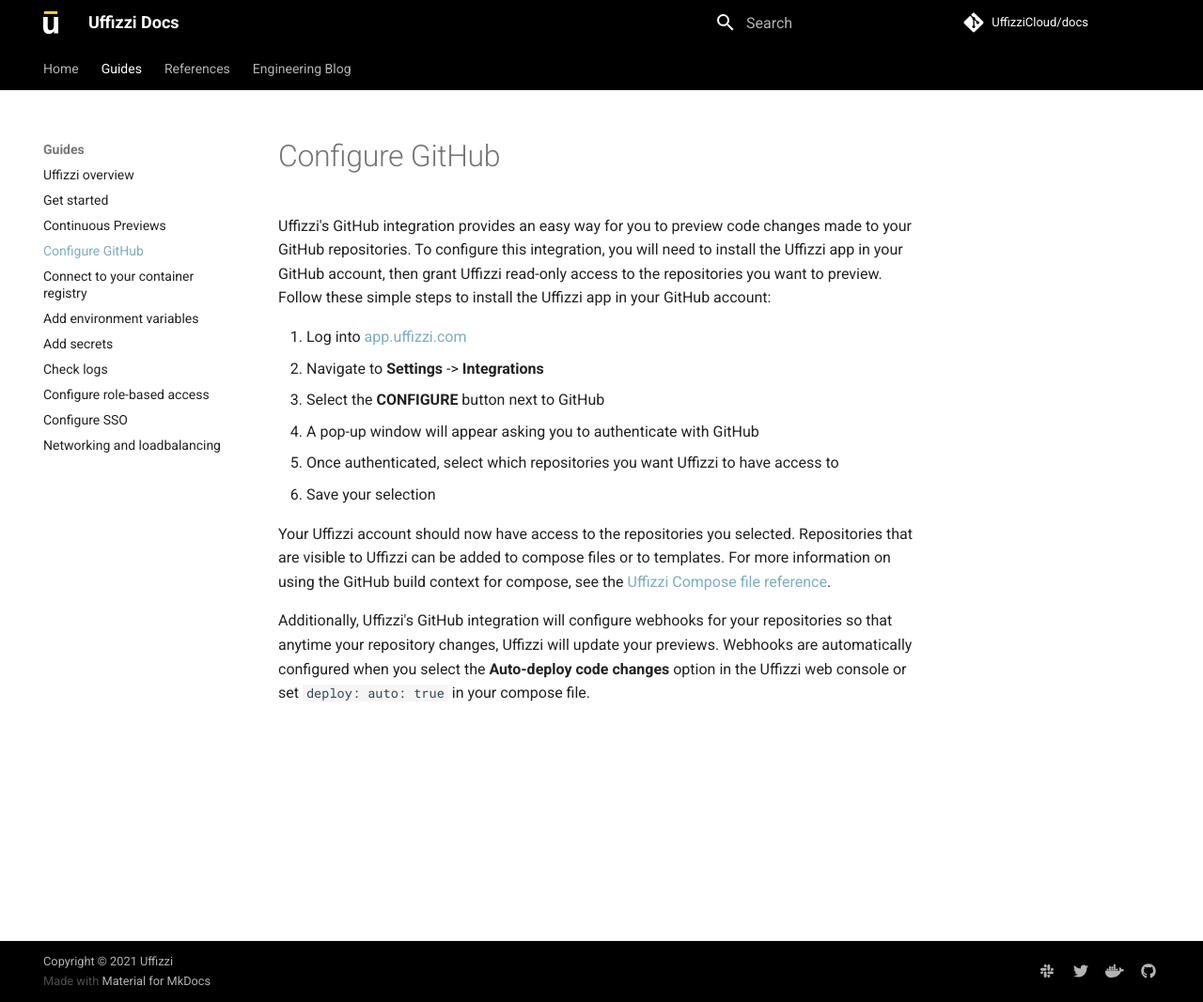
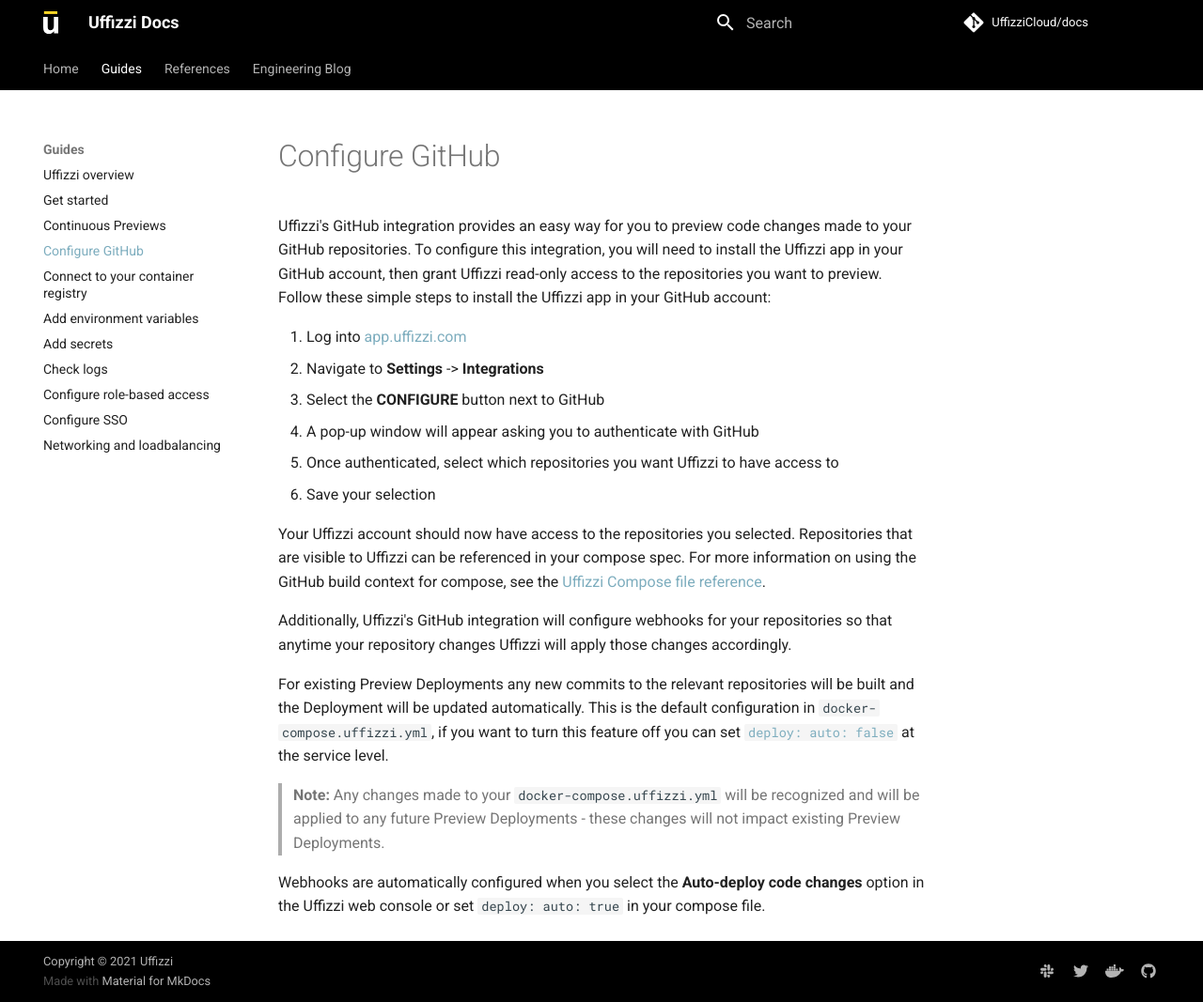
Before and after one commit to UffizziCloud/docs, an MkDocs documentation site: the page built from docs/guides/git-integrations.md, in a window 1280 px wide and 1067 px high. Shown: the whole window at 94% size. Built offline with MkDocs 1.6.1 and Material for MkDocs 9.7.7, drawn with Linux system fonts in a browser that asks for light colours; comment, search, counter and statistics services are not loaded.

Commit message:
Update git-integrations.md

```diff
--- a/docs/guides/git-integrations.md
+++ b/docs/guides/git-integrations.md
@@ -7,6 +7,12 @@
 5. Once authenticated, select which repositories you want Uffizzi to have access to
 6. Save your selection
 
-Your Uffizzi account should now have access to the repositories you selected. Repositories that are visible to Uffizzi can be added to compose files or to templates. For more information on using the GitHub build context for compose, see the [Uffizzi Compose file reference](../references/compose-spec.md).
+Your Uffizzi account should now have access to the repositories you selected. Repositories that are visible to Uffizzi can be referenced in your compose spec. For more information on using the GitHub build context for compose, see the [Uffizzi Compose file reference](../references/compose-spec.md).
 
-Additionally, Uffizzi's GitHub integration will configure webhooks for your repositories so that anytime your repository changes, Uffizzi will update your previews. Webhooks are automatically configured when you select the **Auto-deploy code changes** option in the Uffizzi web console or set `deploy: auto: true` in your compose file.
+Additionally, Uffizzi's GitHub integration will configure webhooks for your repositories so that anytime your repository changes Uffizzi will apply those changes accordingly.
+
+For existing Preview Deployments any new commits to the relevant repositories will be built and the Deployment will be updated automatically.  This is the default configuration in `docker-compose.uffizzi.yml`, if you want to turn this feature off you can set [`deploy: auto: false`](../references/compose-spec#x-uffizzi-auto-deploy-updates) at the service level.
+
+>**Note:** Any changes made to your `docker-compose.uffizzi.yml` will be recognized and will be applied to any future Preview Deployments - these changes will not impact existing Preview Deployments.
+
+Webhooks are automatically configured when you select the **Auto-deploy code changes** option in the Uffizzi web console or set `deploy: auto: true` in your compose file.
```
